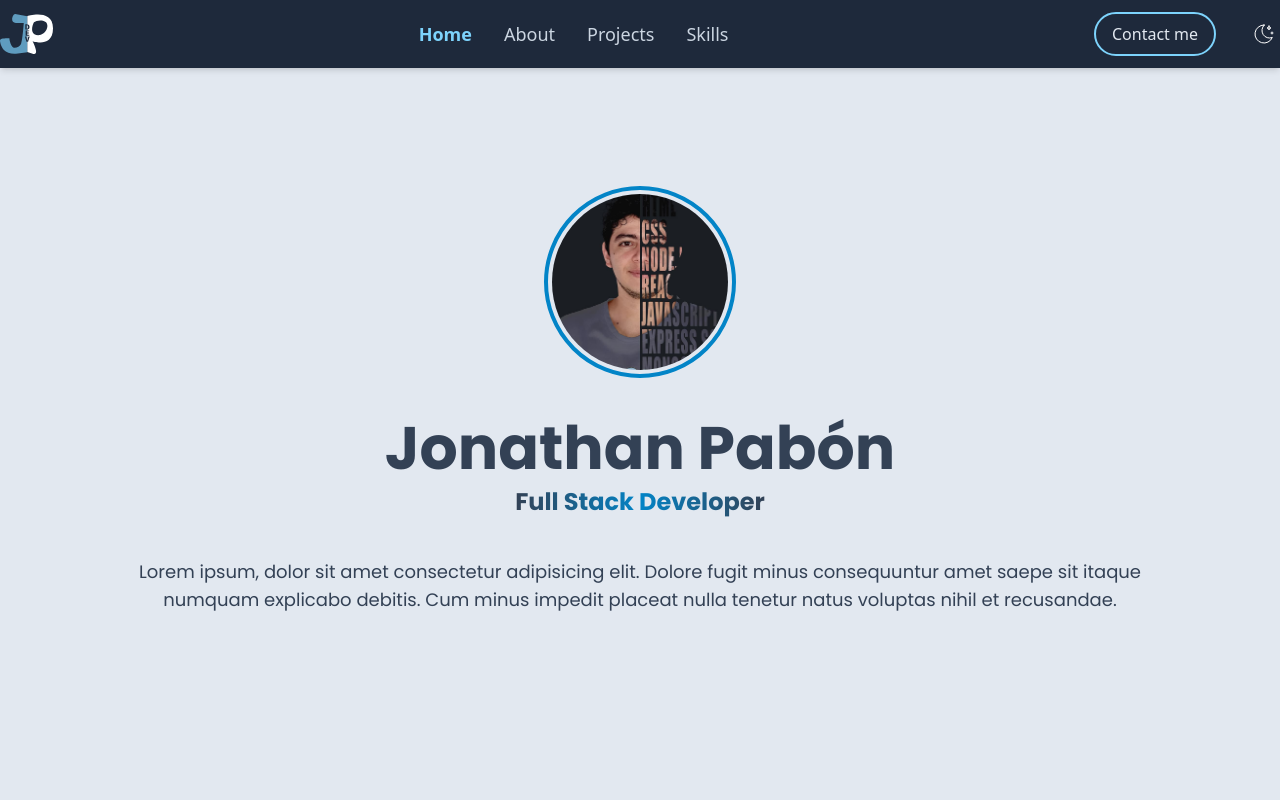
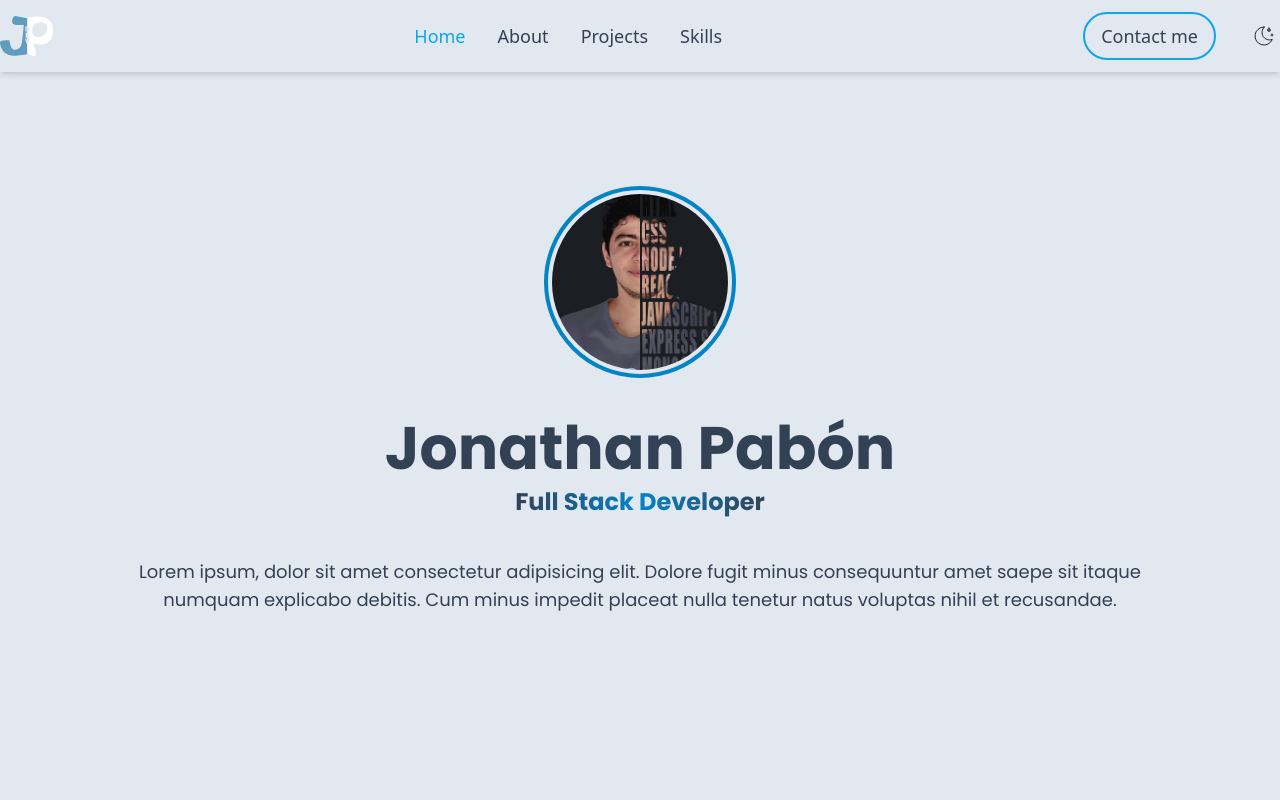
Before and after one commit to JonathanPabon-Dev/JPPdev, a React (Vite) app: page / in a window 1280 px wide. Shown: the top 800 px of the page. Built offline with nearby package versions, Linux system fonts and the light colour scheme.

Commit message:
Adjust: theme colors

```diff
--- a/src/components/About.jsx
+++ b/src/components/About.jsx
@@ -1,14 +1,12 @@
-import Section from "./Section"
-import TitleSection from "./TitleSection"
+import Section from "./Section";
+import TitleSection from "./TitleSection";
 
 const About = () => {
   return (
     <Section id="about">
-        <TitleSection>About Me</TitleSection>
+      <TitleSection>About Me</TitleSection>
+    </Section>
+  );
+};
 
-    </Section>
-  )
-}
-
-
-export default About
+export default About;
--- a/src/components/Header.jsx
+++ b/src/components/Header.jsx
@@ -27,7 +27,7 @@ const Header = () => {
 
   return (
     <header
-      className={`fixed left-0 top-0 w-full bg-slate-800 py-3 text-white shadow-md ${
+      className={`fixed left-0 top-0 w-full bg-slate-200 py-3 shadow-md dark:bg-slate-800 ${
         navHidden ? "hidden" : ""
       }`}
     >
--- a/src/components/Hero.jsx
+++ b/src/components/Hero.jsx
@@ -1,12 +1,27 @@
-const imagenUrl = new URL('../assets/jpImage.jpg', import.meta.url);
+const imagenUrl = new URL("../assets/jpImage.jpg", import.meta.url);
 
 const Hero = () => {
   return (
-    <section id="home" className="h-screen flex flex-col items-center justify-center">
-      <img src={imagenUrl} alt="Jonathan Pabon image" className="rounded-full size-48 object-cover border-4 border-sky-600 p-1 hover:p-0 transition-all duration-300 hover:border-0 hover:shadow-sky-600 hover:shadow-[0px_0px_10px_2px]"/>
-      <h1 className="mt-10 text-6xl text-slate-700 font-bold font-poppins">Jonathan Pabón</h1>
-      <h3 className="mt-2 text-2xl bg-gradient-to-r from-slate-700 via-sky-600 to-slate-700 bg-clip-text text-transparent font-bold font-poppins">Full Stack Developer</h3>
-      <p className="font-poppins mt-10 text-lg w-[80%] text-center text-slate-700">Lorem ipsum, dolor sit amet consectetur adipisicing elit. Dolore fugit minus consequuntur amet saepe sit itaque numquam explicabo debitis. Cum minus impedit placeat nulla tenetur natus voluptas nihil et recusandae.</p>
+    <section
+      id="home"
+      className="flex h-screen flex-col items-center justify-center"
+    >
+      <img
+        src={imagenUrl}
+        alt="Jonathan Pabon image"
+        className="size-48 rounded-full border-4 border-sky-600 object-cover p-1 transition-all duration-300 hover:border-0 hover:p-0 hover:shadow-[0px_0px_10px_2px] hover:shadow-sky-600 dark:border-sky-300 dark:hover:shadow-sky-300"
+      />
+      <h1 className="mt-10 font-poppins text-6xl font-bold text-slate-700 dark:text-slate-200">
+        Jonathan Pabón
+      </h1>
+      <h3 className="mt-2 bg-gradient-to-r from-slate-700 via-sky-600 to-slate-700 bg-clip-text font-poppins text-2xl font-bold text-transparent dark:from-slate-300 dark:via-sky-400 dark:to-slate-300">
+        Full Stack Developer
+      </h3>
+      <p className="mt-10 w-[80%] text-center font-poppins text-lg text-slate-700 dark:text-slate-300">
+        Lorem ipsum, dolor sit amet consectetur adipisicing elit. Dolore fugit
+        minus consequuntur amet saepe sit itaque numquam explicabo debitis. Cum
+        minus impedit placeat nulla tenetur natus voluptas nihil et recusandae.
+      </p>
     </section>
   );
 };
--- a/src/components/Nav.jsx
+++ b/src/components/Nav.jsx
@@ -1,7 +1,6 @@
 import ThemeBtn from "../components/ThemeBtn";
 
 const Nav = () => {
-
   const navLinks = document.querySelectorAll(".nav-link");
 
   navLinks.forEach((link) => {
@@ -35,7 +34,7 @@ const Nav = () => {
       <div className="flex items-center gap-8">
         <a
           href="#contact"
-          className="rounded-full border-sky-300 border-2 hover:bg-sky-300 px-4 py-2 hover:text-slate-800 text-slate-200 transition-all duration-300 ease-in-out"
+          className="rounded-full border-2 border-sky-500 px-4 py-2 text-lg text-slate-700 transition-all duration-300 hover:bg-sky-500 hover:text-slate-200 dark:border-sky-300 dark:text-slate-300 dark:hover:bg-sky-300 dark:hover:text-slate-700"
         >
           Contact me
         </a>
--- a/src/components/ThemeBtn.jsx
+++ b/src/components/ThemeBtn.jsx
@@ -23,9 +23,9 @@ const ThemeBtn = () => {
       onClick={handleThemeChange}
     >
       {theme === "dark" ? (
-        <SunIcon className="hover:fill-yellow-400 hover:stroke-yellow-400" />
+        <SunIcon className="text-slate-200 hover:fill-yellow-400 hover:stroke-yellow-400" />
       ) : (
-        <MoonIcon className="hover:fill-current" />
+        <MoonIcon className="text-slate-800 hover:fill-current" />
       )}
     </button>
   );
--- a/src/components/TitleSection.jsx
+++ b/src/components/TitleSection.jsx
@@ -1,15 +1,15 @@
-import PropTypes from 'prop-types'
+import PropTypes from "prop-types";
 
-const TitleSection = ({children}) => {
+const TitleSection = ({ children }) => {
   return (
-    <h2 className="font-montserrat font-extrabold text-5xl text-slate-800">
-        {children}
+    <h2 className="font-montserrat text-5xl font-extrabold text-slate-800 dark:text-slate-200">
+      {children}
     </h2>
-  )
-}
+  );
+};
 
 TitleSection.propTypes = {
-    children: PropTypes.node
-}
+  children: PropTypes.node,
+};
 
-export default TitleSection
+export default TitleSection;
--- a/src/index.css
+++ b/src/index.css
@@ -5,14 +5,13 @@
 @tailwind utilities;
 
 .nav-link {
-  @apply text-lg;
-  @apply text-slate-300;
+  @apply text-lg text-slate-700 dark:text-slate-300;
 }
 
 .nav-link:hover {
-  @apply text-sky-300;
+  @apply text-sky-500 dark:text-sky-300;
 }
 
 .nav-link.active {
-  @apply font-bold text-sky-300;
+  @apply text-sky-500 dark:text-sky-300;
 }
--- a/src/main.jsx
+++ b/src/main.jsx
@@ -6,5 +6,5 @@ import "./index.css";
 ReactDOM.createRoot(document.getElementById("root")).render(
   <BrowserRouter>
     <App />
-  </BrowserRouter>
+  </BrowserRouter>,
 );
```
Also changed, not shown: src/components/Section.jsx (+11 -8 lines), src/assets/jpdev.svg.
